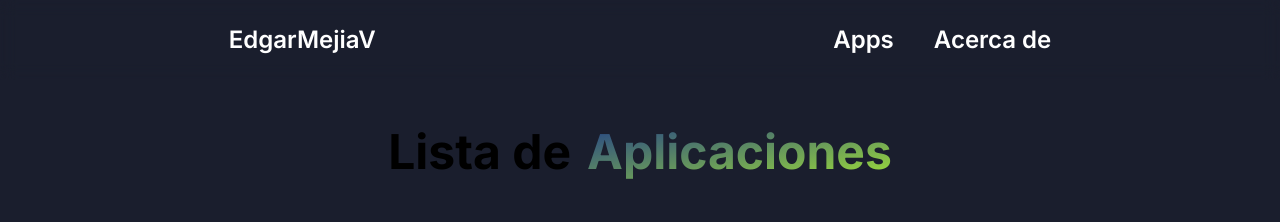
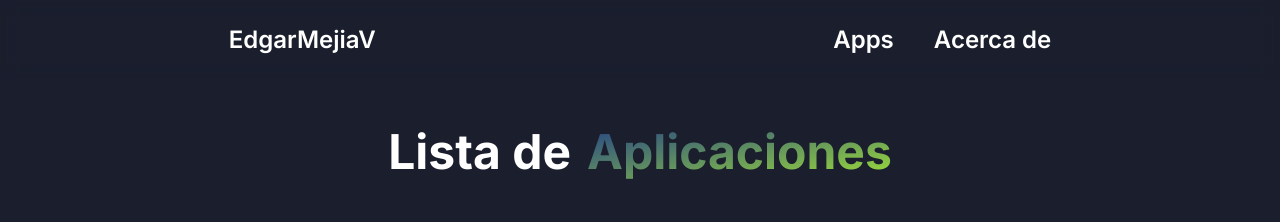
Before and after one commit to Edgarmejiav/edgarmejiav-web, a Next.js app: page /apps in a window 1280 px wide. Shown: the top 222 px of the page. Built offline with nearby package versions, Linux system fonts and the light colour scheme.

Commit message:
fix: fix color withe apps

```diff
--- a/src/components/apps/Header.jsx
+++ b/src/components/apps/Header.jsx
@@ -1,6 +1,6 @@
 export const Header = () => {
     return <div className="  mt-[15vh] flex justify-center  ">
-        <h1 className="p-2 md:text-5xl  sm:text-3xl text-2xl font-bold">Lista de </h1>
+        <h1 className="text-white p-2 md:text-5xl  sm:text-3xl text-2xl font-bold">Lista de </h1>
         <h1 className=" bg-gradient-to-br from-blue-900 to-lime-400   text-transparent bg-clip-text
             p-2 md:text-5xl sm:text-3xl  text-2xl font-bold">Aplicaciones</h1>
     </div>
```
